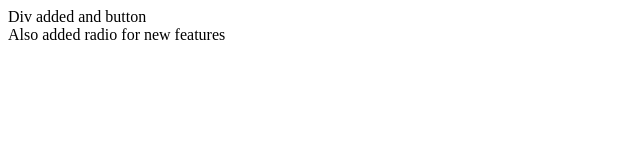
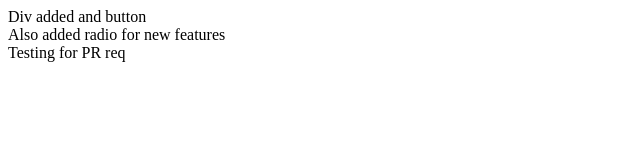
Before and after one commit to Dhavall07/PracticeGit, a plain HTML site: page index.html in a window 1280 px wide. Shown: the whole page, without its empty margins (0-640 px from the left). Drawn offline with Linux system fonts and the light colour scheme.

Commit message:
Added 3rd div

```diff
--- a/index.html
+++ b/index.html
@@ -1,4 +1,5 @@
 <html>
     <div>Div added and button</div>
     <div> Also added radio for new features</div>
+    <div> Testing for PR req</div>
 </html>
```
